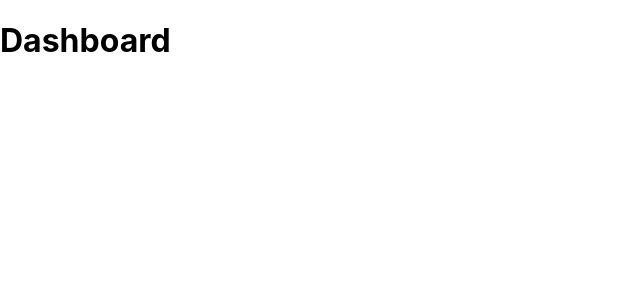
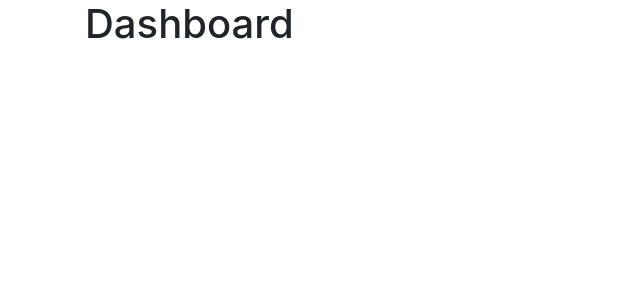
Before and after one commit to rosin1408/test_cres_front, a React (Create React App) app: page / in a window 1280 px wide. Shown: the top 300 px of the page, without its empty margins (0-640 px from the left). Built offline with nearby package versions, Linux system fonts and the light colour scheme.

Commit message:
Ajustando layout padrao

```diff
--- a/package.json
+++ b/package.json
@@ -6,7 +6,9 @@
     "@testing-library/jest-dom": "^5.11.4",
     "@testing-library/react": "^11.1.0",
     "@testing-library/user-event": "^12.1.10",
+    "bootstrap": "^4.5.3",
     "react": "^17.0.1",
+    "react-bootstrap": "^1.4.0",
     "react-dom": "^17.0.1",
     "react-router": "^5.2.0",
     "react-router-dom": "^5.2.0",
--- a/src/App.js
+++ b/src/App.js
@@ -1,10 +1,15 @@
 import React from 'react'
-import { BrowserRouter as Router} from 'react-router-dom'
+import { Col, Container, Row } from 'react-bootstrap';
+import { BrowserRouter as Router } from 'react-router-dom'
 import MainRoutes from './routes/routes'
 function App() {
   return (
     <Router>
-      <MainRoutes />
+      <Container fluid={'sm'}>
+
+            <MainRoutes />
+
+      </Container>
     </Router>
   );
 }
--- a/src/index.js
+++ b/src/index.js
@@ -2,6 +2,8 @@ import React from 'react';
 import ReactDOM from 'react-dom';
 import './index.css';
 import App from './App';
+
+import 'bootstrap/dist/css/bootstrap.min.css';
 
 ReactDOM.render(
   <React.StrictMode>
```
Also changed, not shown: 2 other files (tests, documents, lock files or other folders).
